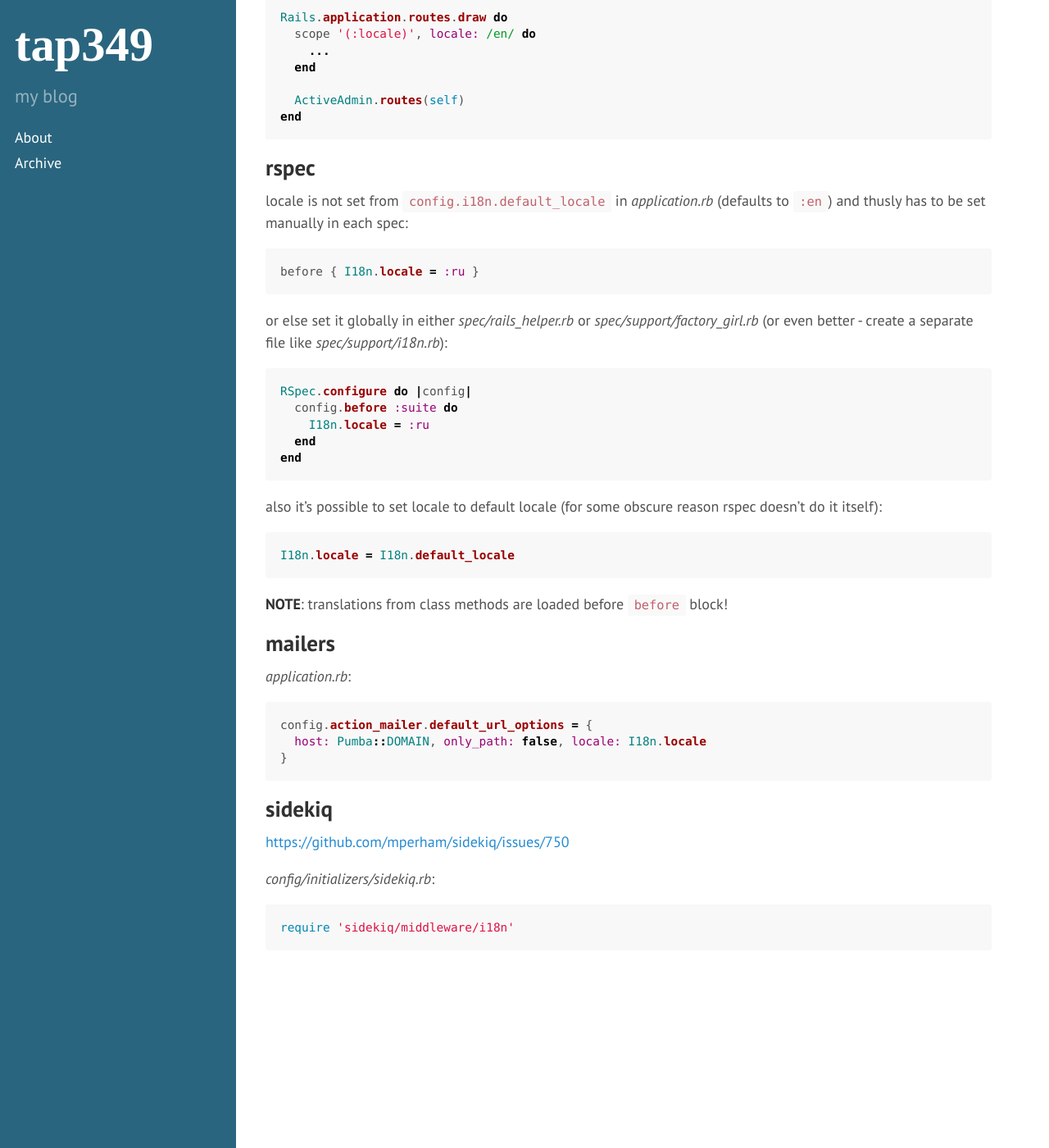
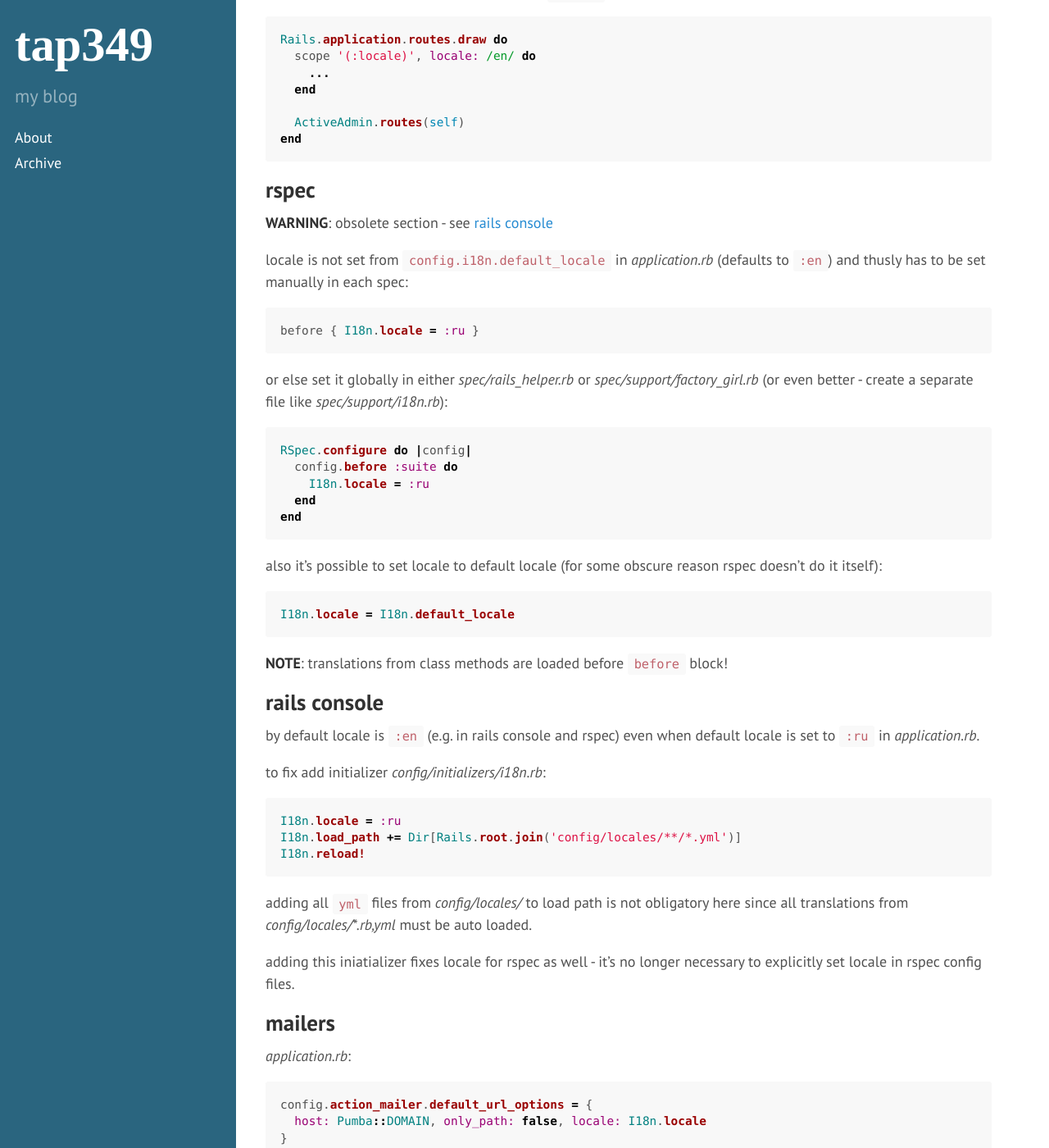
Before and after one commit to tap349/tap349.github.io, a Jekyll site: the page built from _posts/2016-03-29-rails-i18n.md, in a window 1280 px wide and 1400 px high, scrolled down 1970 px. Shown: the whole window at 82% size. Built offline with Jekyll 4.4.1, drawn with Linux system fonts in a browser that asks for light colours.

Commit message:
update 2016-04-11_13:30:07

````diff
--- a/_posts/2016-03-29-rails-i18n.md
+++ b/_posts/2016-03-29-rails-i18n.md
@@ -99,6 +99,8 @@ end
 
 ## rspec
 
+**WARNING**: obsolete section - see [rails console](#rails-console)
+
 locale is not set from `config.i18n.default_locale` in _application.rb_
 (defaults to `:en`) and thusly has to be set manually in each spec:
 
@@ -127,6 +129,25 @@ I18n.locale = I18n.default_locale
 
 **NOTE**: translations from class methods are loaded before `before` block!
 
+## rails console
+
+by default locale is `:en` (e.g. in rails console and rspec) even when
+default locale is set to `:ru` in _application.rb_.
+
+to fix add initializer _config/initializers/i18n.rb_:
+
+```ruby
+I18n.locale = :ru
+I18n.load_path += Dir[Rails.root.join('config/locales/**/*.yml')]
+I18n.reload!
+```
+
+adding all `yml` files from _config/locales/_ to load path is not obligatory
+here since all translations from _config/locales/*.rb,yml_ must be auto loaded.
+
+adding this iniatializer fixes locale for rspec as well -
+it's no longer necessary to explicitly set locale in rspec config files.
+
 ## mailers
 
 _application.rb_:
````
